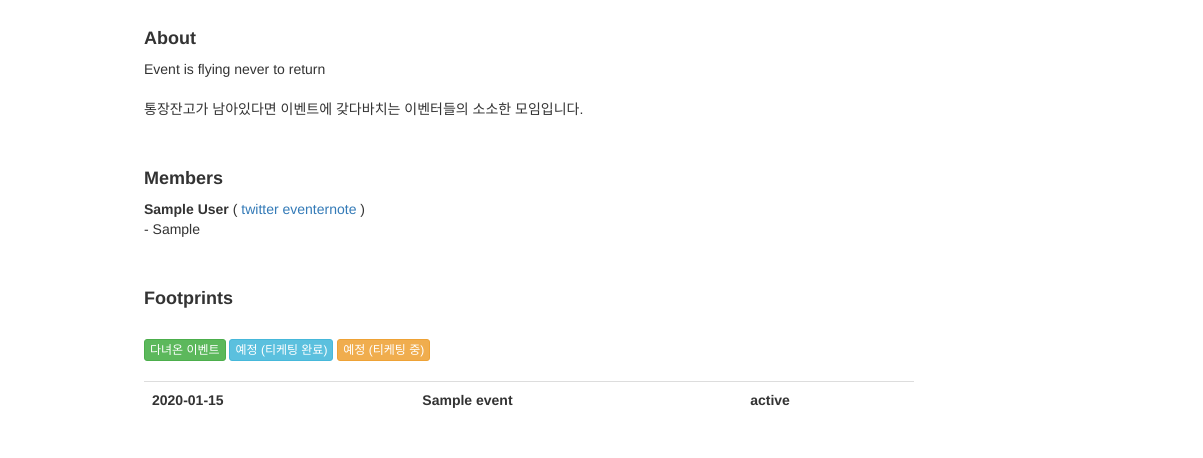
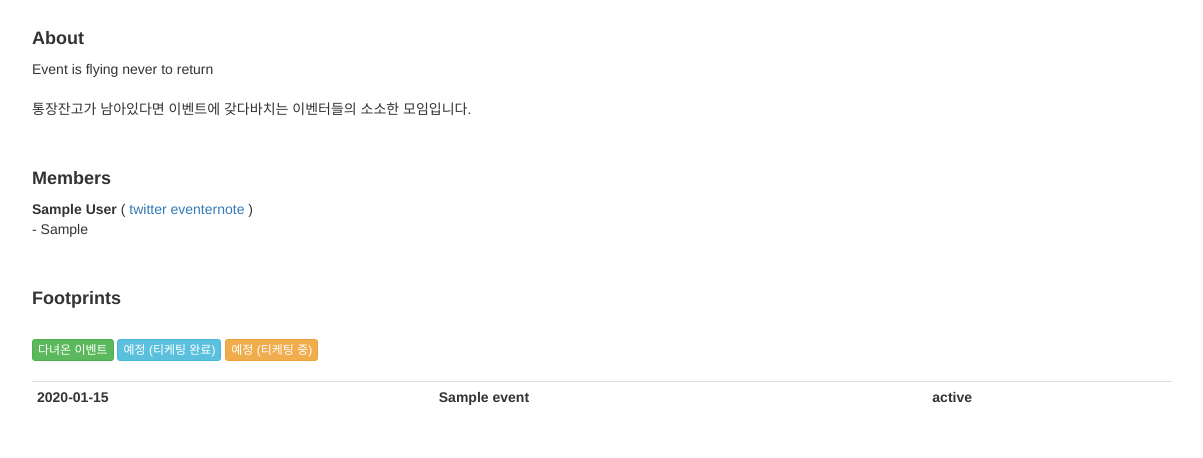
Before and after one commit to eventerkr/eventerkr, a Django app: page / in a window 1440 px wide; the page is wider, and only the part inside the window is pictured. Shown: the part 391-849 px from the top of that part, without its empty margins (191-1394 px from the left). After the commit the page ends 796 px from the top of that part, so only its background shows below. Run offline with Django 3.2, Linux system fonts and the light colour scheme; tables that the repository leaves empty hold one stand-in row (values such as "Sample post"); lists and menus that the app fills with data are empty; some libraries are stand-ins or nearby versions.

Commit message:
width to 1024

```diff
--- a/index/static/css/index.css
+++ b/index/static/css/index.css
@@ -10,7 +10,7 @@
 .body-content {
     padding-left: 15px;
     padding-right: 15px;
-    max-width: 800px;
+    max-width: 1024px;
 }
 
 .body-row {
@@ -18,6 +18,14 @@
     padding-bottom: 20px;
 }
 
-.max-width-800 {
-    max-width: 800px;
+.max-width-1024 {
+    max-width: 1024px;
 }
+
+.event-date-cell {
+    white-space: nowrap;
+}
+
+.table-hover>thead>tr>th, .table-hover>tbody>tr>th, .table-hover>tfoot>tr>th, .table-condensed>thead>tr>td, .table-hover>tbody>tr>td, .table-hover>tfoot>tr>td {
+    padding: 5px;
+}
```
